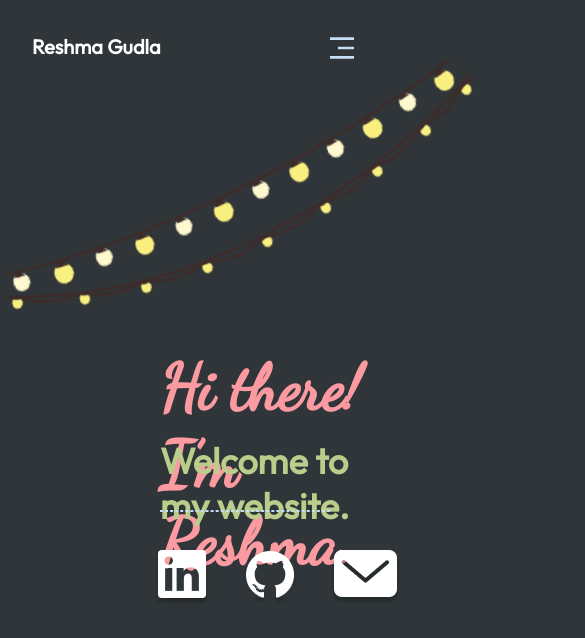
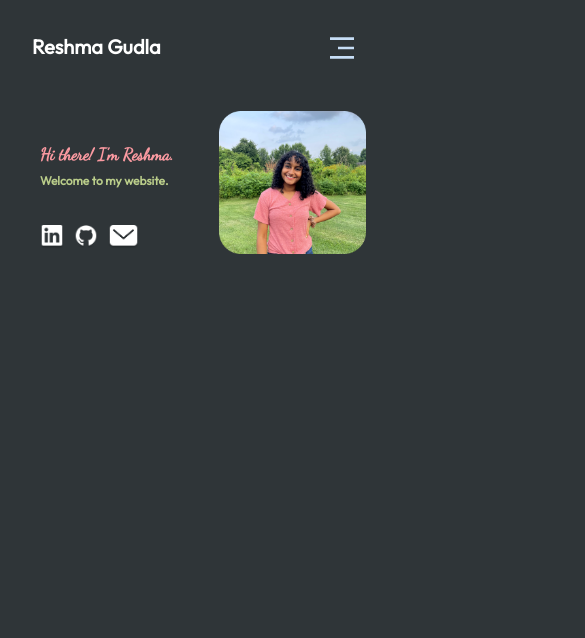
Before and after one commit to rgudla3/rg_portfolio, a React (Create React App) app: page / in a window 390 px wide. Shown: the top 638 px of the page, 585 px wide, since content can reach past the window. Built offline with nearby package versions, Linux system fonts and the light colour scheme.

Commit message:
made header page responsive

```diff
--- a/src/containers/home/Home.jsx
+++ b/src/containers/home/Home.jsx
@@ -8,12 +8,18 @@ import reshma_intro from '../../assets/ReshmaPic.png';
 
 const Home = () => {
   return (
-    <><div className="hi-there">Hi there! I’m Reshma.</div>
+    <div className="home__header" id="home">
+
+      <div className="home__header-content">
+
       <div className="fairy-lights">
       <img src={fairy} />
       </div>
-      <div className="welcome-msg">Welcome to my website.</div>
+
+      <h1 className="hi-there">Hi there! I’m Reshma.</h1>
+      <h2 className="welcome-msg">Welcome to my website.</h2>
       <div className="line-separater" />
+      <div className="contact">
         <div className="linkedin">
         <a href="https://linkedin.com/in/reshma-gudla-930217220/"><img src={linkedin}/></a>
         </div>
@@ -23,11 +29,13 @@ const Home = () => {
         <div className="email">
         <a href="mailto:reshmagudla03@gmail.com"><img src={email}/></a>
         </div>
+      </div>
 
+      </div>
       <div className="reshma-intro-pic">
         <img src={reshma_intro} />
       </div>
-    </>
+    </div>
   )
 }
 
--- a/src/containers/home/home.css
+++ b/src/containers/home/home.css
@@ -1,12 +1,26 @@
+.home__header {
+    display: flex;
+    flex-direction: row;
+}
+
+.home__header-content {
+    flex: 1;
+    display: flex;
+    justify-content: center;
+    align-items: flex-start;
+    flex-direction: column;
+
+    margin-right: 0rem;
+}
+
 .hi-there {
-    position: absolute;
-    left: 10rem;
-    top: 350px;
+    position: flex;
+    padding-left: 10rem;
 
     font-family: 'Dancing Script';
     font-style: normal;
     font-weight: 700;
-    font-size: 64px;
+    font-size: 60px;
     line-height: 77px;
 
 
@@ -15,15 +29,18 @@
 }
 
 .fairy-lights {
+    flex: 1;
+    display: flex;
+    justify-content: left;
+    align-items: center;
     width: 1em;
     transform: rotate(-10deg);
 }
 
 .welcome-msg {
 
-    position: absolute;
-    left: 10rem;
-    top: 437.5px;
+    position: flex;
+    padding-left: 10rem;
 
     font-family: 'Outfit';
     font-style: normal;
@@ -36,49 +53,303 @@
     color: #BACD8A;
 }
 
-.line-separater {
-    position: absolute;
-    width: 170px;
-    height: 0px;
-    left: 10rem;
-    top: 510px;
+.contact {
+    flex: 1;
+    display: flex;
+    justify-content: flex-start;
+    align-items: center;
+    flex-direction: row;
+    justify-content: space-between;
+    padding-left: 10rem;
+    gap: 30px;
+    position: flex;
+}
 
-    border: 1px dashed #C7DEF6;
+.reshma-intro-pic {
+    flex: 1;
+    display: flex;
+    justify-content: center;
+    align-items: center;
+    border-radius: 65px;
+    }
 
-   }
+.reshma-intro-pic img {
+    margin-top: 70px;
+    width: 75%;
+    }
 
-.linkedin {
-    position: absolute;
-    width: 48px;
-    height: 48px;
-    left: 154px;
-    top: 550px;
-   }
+@media screen and (max-width: 1270px) {
+    .fairy-lights img {
+        width: 30rem;
+    }
+    .home__header h1 {
+        font-size: 48px;
+        line-height: 60px;
+        padding-left: 10rem;
+    }
 
-.github {
-    position: absolute;
-    width: 48px;
-    height: 48px;
-    left: 242px;
-    top: 550px;
+    .home__header h2 {
+        font-size: 32px;
+        line-height: 48px;
+        padding-left: 10rem;
+    }
 }
 
 
-.email {
-    position: absolute;
-    width: 48px;
-    height: 48px;
-    left: 330px;
-    top: 550px;
+@media screen and (max-width: 1100px) {
+    .home__header {
+        flex-direction: row;
+    }
 
+    .home__header h1 {
+        font-size: 48px;
+        line-height: 60px;
+        padding-left: 5rem;
+    }
+
+    .home__header h2 {
+        font-size: 24px;
+        line-height: 32px;
+        padding-left: 5rem;
+    }
+
+    .home__header-content {
+        margin: 0 0 3rem;
+    }
+
+    .fairy-lights img {
+        width: 25rem;
+    }
+
+    .reshma-intro-pic {
+        flex: 1;
+        display: flex;
+        justify-content: center;
+        align-items: center;
+        border-radius: 65px;
+        }
+    .contact {
+        padding-left: 5rem;
+        padding-top: 2rem;
+    }
 }
 
-.reshma-intro-pic img {
-    position: absolute;
-    width: 432px;
-    height: 422px;
-    left: 810px;
-    top: 250px;
+@media screen and (max-width: 830px) {
+    .home__header h1 {
+        font-size: 32px;
+        line-height: 40px;
+        padding-left: 5rem;
+    }
 
-    border-radius: 65px;
+    .fairy-lights img {
+        width: 20rem;
     }
+
+    .home__header h2 {
+        font-size: 16px;
+        line-height: 24px;
+        padding-left: 5rem;
+    }
+
+    .contact {
+        gap: 10px;
+    }
+
+    .linkedin img {
+        height: 36px;
+    }
+
+    .github img {
+        height: 38px;
+    }
+
+    .email img {
+        height: 36px;
+    }
+
+    .home__header-content {
+        margin: 0 0 3rem;
+    }
+
+    .reshma-intro-pic img {
+        width: 75%;
+    }
+}
+
+@media screen and (max-width: 590px) {
+    .home__header h1 {
+        font-size: 24px;
+        line-height: 40px;
+        padding-left: 5rem;
+    }
+
+    .fairy-lights img {
+        width: 15rem;
+    }
+
+    .home__header h2 {
+        font-size: 16px;
+        line-height: 24px;
+        padding-left: 5rem;
+    }
+
+    .contact {
+        gap: 10px;
+    }
+
+    .linkedin img {
+        height: 30px;
+    }
+
+    .github img {
+        height: 30px;
+    }
+
+    .email img {
+        height: 30px;
+    }
+
+    .home__header-content {
+        margin: 0 0 3rem;
+    }
+
+    .reshma-intro-pic img {
+        width: 75%;
+    }
+}
+
+@media screen and (max-width: 540px) {
+    .home__header h1 {
+        font-size: 20px;
+        line-height: 40px;
+        padding-left: 2.5rem;
+    }
+
+    .fairy-lights img {
+        display: none;
+    }
+
+    .home__header h2 {
+        font-size: 16px;
+        line-height: 24px;
+        padding-left: 2.5rem;
+    }
+
+    .contact {
+        gap: 10px;
+        padding-left: 2.5rem;
+    }
+
+    .linkedin img {
+        height: 30px;
+    }
+
+    .github img {
+        height: 30px;
+    }
+
+    .email img {
+        height: 30px;
+    }
+
+    .home__header-content {
+        margin: 0 0 3rem;
+    }
+
+    .reshma-intro-pic img {
+        width: 75%;
+        margin-top: 0px;
+        margin-bottom: 50px;
+    }
+}
+
+@media screen and (max-width: 400px) {
+    .home__header h1 {
+        font-size: 17px;
+        line-height: 20px;
+        padding-left: 2.5rem;
+        padding-bottom: 0.5rem;
+    }
+
+    .fairy-lights img {
+        display: none;
+    }
+
+    .home__header h2 {
+        font-size: 12px;
+        line-height: 16px;
+        padding-left: 2.5rem;
+    }
+
+    .contact {
+        gap: 10px;
+        padding-left: 2.5rem;
+    }
+
+    .linkedin img {
+        height: 24px;
+    }
+
+    .github img {
+        height: 24px;
+    }
+
+    .email img {
+        height: 24px;
+    }
+
+    .home__header-content {
+        margin: 0 0 3rem;
+    }
+
+    .reshma-intro-pic img {
+        width: 75%;
+        margin-top: 0px;
+        margin-bottom: 50px;
+    }
+}
+
+@media screen and (max-width: 300px) {
+    .home__header h1 {
+        font-size: 17px;
+        line-height: 20px;
+        padding-left: 1.5rem;
+    }
+
+    .fairy-lights img {
+        display: none;
+    }
+
+    .home__header h2 {
+        font-size: 12px;
+        line-height: 16px;
+        padding-left: 1.5rem;
+    }
+
+    .contact {
+        gap: 10px;
+        padding-left: 1.5rem;
+    }
+
+    .linkedin img {
+        height: 20px;
+    }
+
+    .github img {
+        height: 20px;
+    }
+
+    .email img {
+        height: 20px;
+    }
+
+    .home__header-content {
+        margin: 0 0 3rem;
+    }
+
+    .reshma-intro-pic img {
+        width: 75%;
+        margin-top: 0px;
+        margin-bottom: 60px;
+    }
+}
```
Lines whose indentation alone changed are shown as unchanged.
